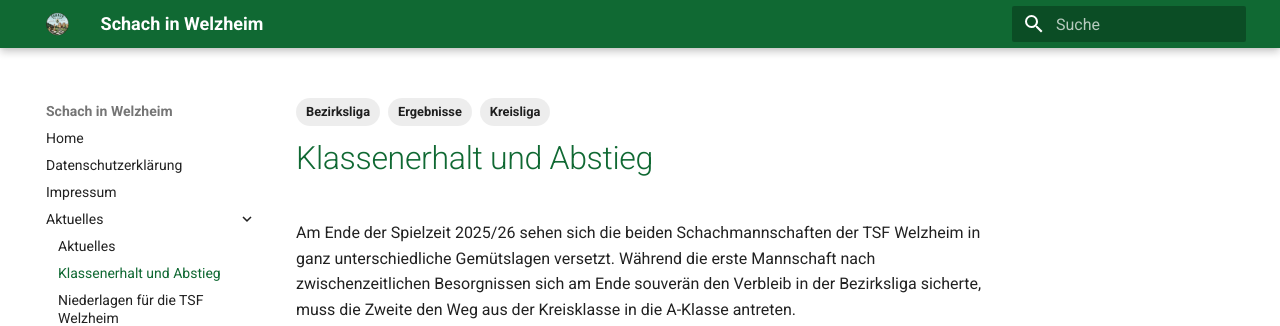
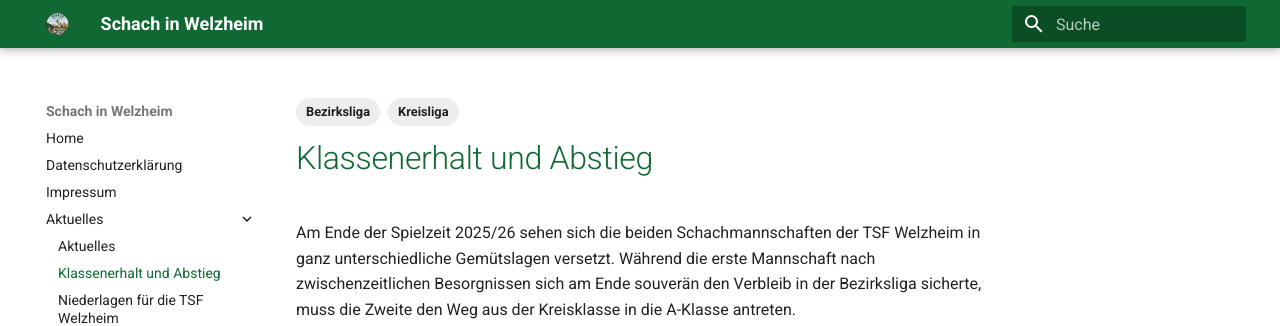
Before and after one commit to schachwelzheim/schachwelzheim, an MkDocs documentation site: the page built from docs/aktuelles/00004.md, in a window 1280 px wide and 1116 px high. Shown: the top 326 px of the window. Built offline with MkDocs 1.6.1 and Material for MkDocs 9.7.7, drawn with Linux system fonts in a browser that asks for light colours.

Commit message:
Remove 'Ergebnisse' tag from 00004.md

```diff
--- a/docs/aktuelles/00004.md
+++ b/docs/aktuelles/00004.md
@@ -1,6 +1,5 @@
 ---
 tags:
-  - Ergebnisse
   - Bezirksliga
   - Kreisliga
 ---
```
